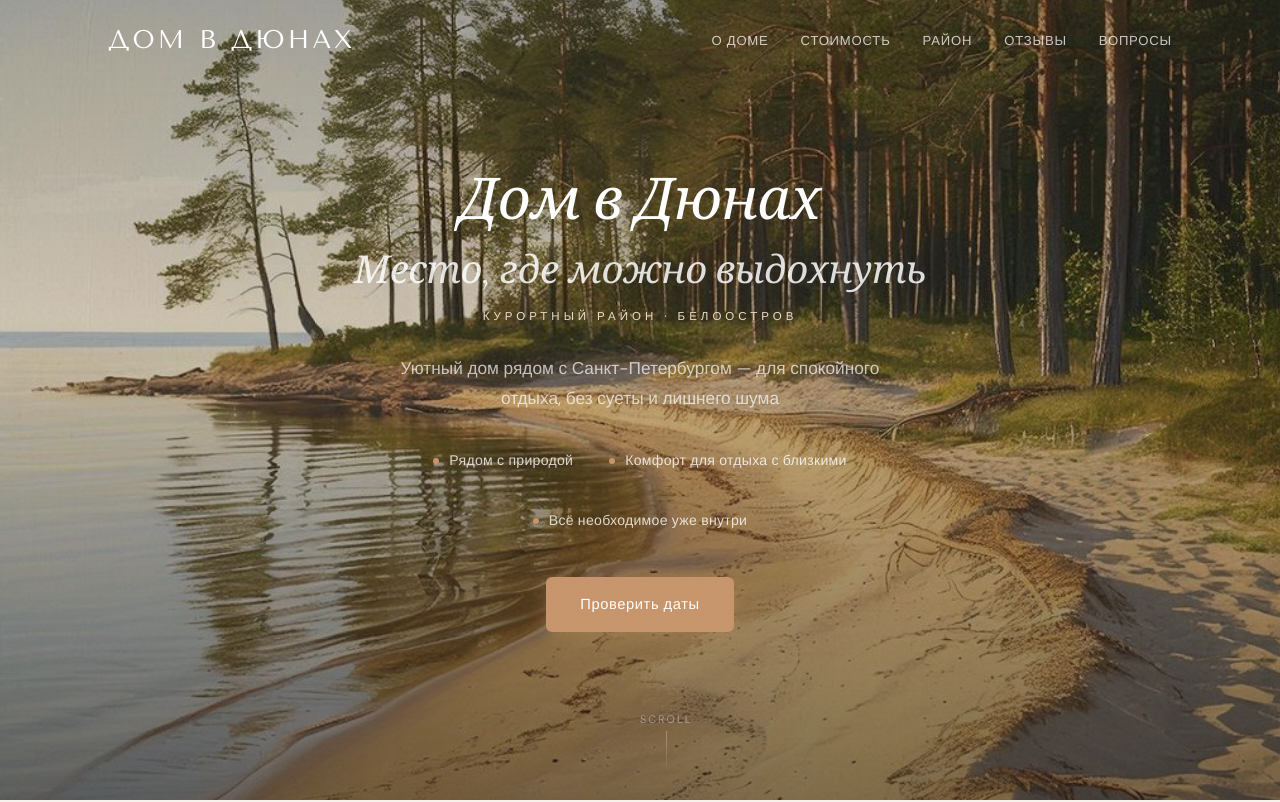
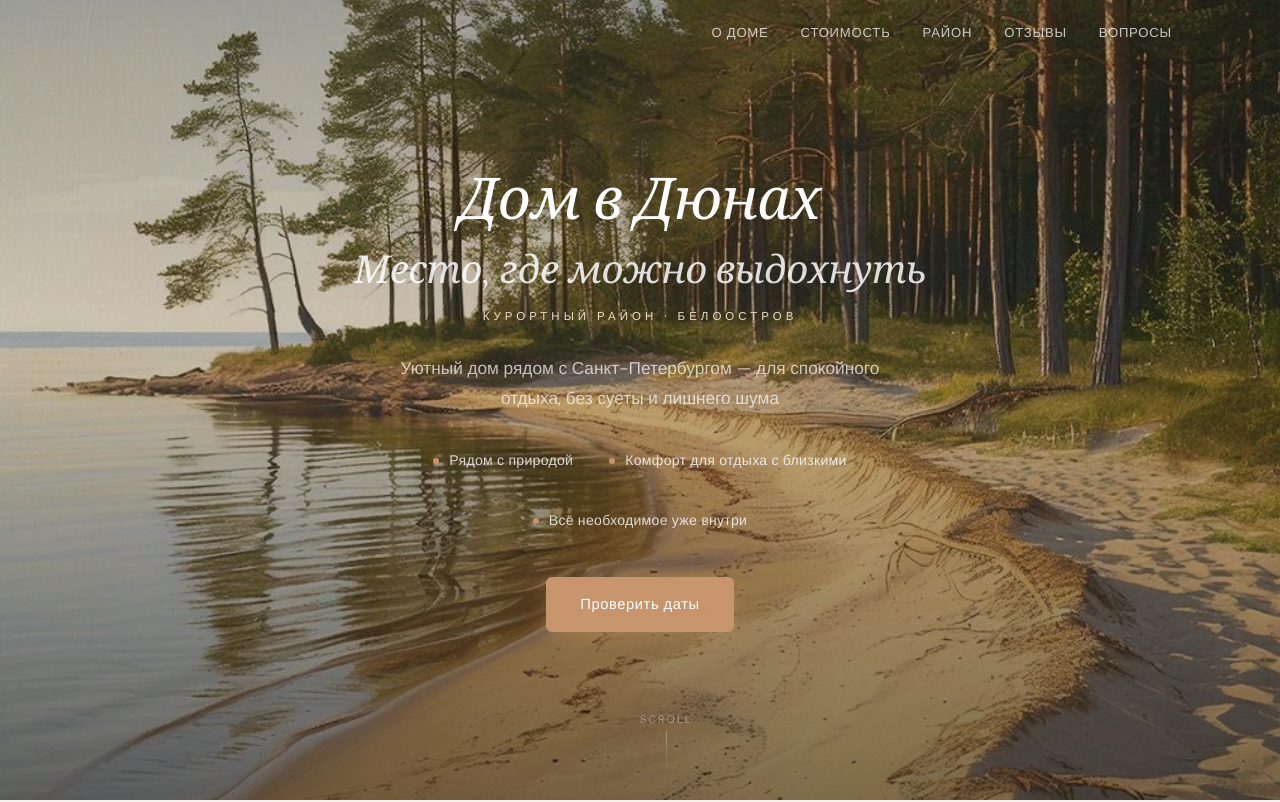
Before and after one commit to natalika88/Arenda, a plain HTML site: page index.html in a window 1280 px wide. Shown: the top 802 px of the page. Drawn offline with nearby package versions, Linux system fonts and the light colour scheme.

Commit message:
главный экран

```diff
--- a/index.html
+++ b/index.html
@@ -15,7 +15,6 @@
   <!-- ========== Header ========== -->
   <header class="header" id="header">
     <div class="container">
-      <a href="#" class="logo">Дом в Дюнах</a>
       <nav>
         <ul class="nav-links" id="navLinks">
           <li><a href="#about-house">О доме</a></li>
--- a/styles.css
+++ b/styles.css
@@ -252,21 +252,8 @@ img { max-width: 100%; display: block; }
 .header .container {
   display: flex;
   align-items: center;
-  justify-content: space-between;
-}
-
-.logo {
-  font-family: var(--f-brand);
-  font-size: 1.6rem;
-  font-weight: 400;
-  color: #fff;
-  transition: color .4s var(--ease-out);
-  letter-spacing: .12em;
-  text-transform: uppercase;
-}
-
-.header.scrolled .logo {
-  color: var(--c-bark);
+  justify-content: flex-end;
+  gap: 16px;
 }
 
 .nav-links {
```
